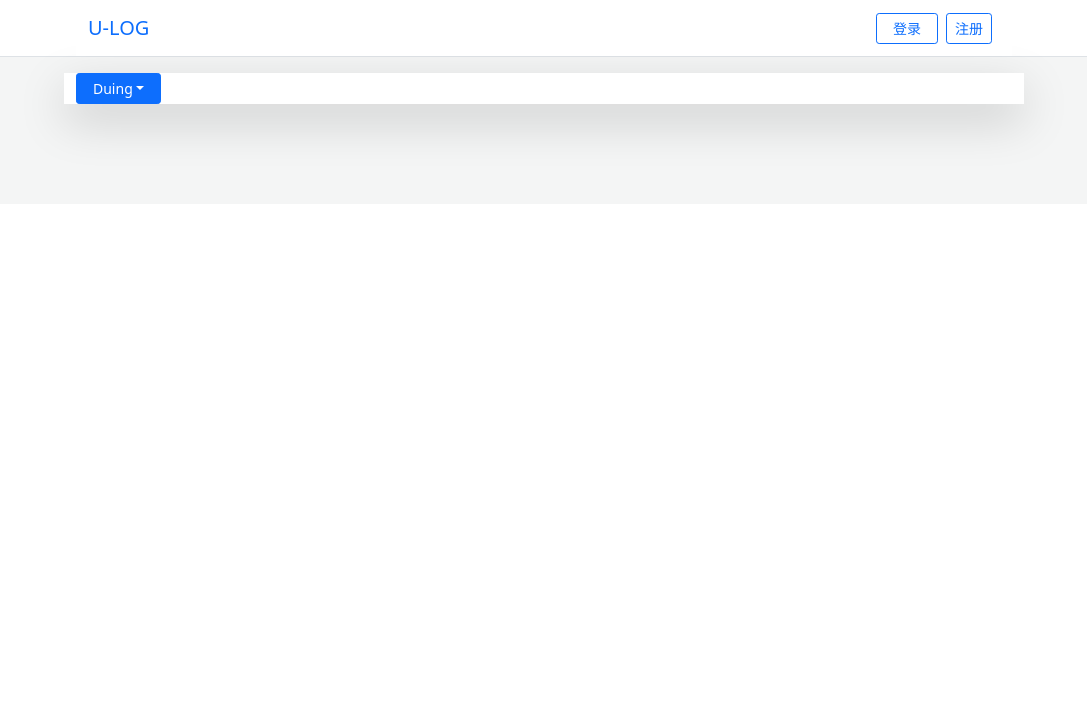
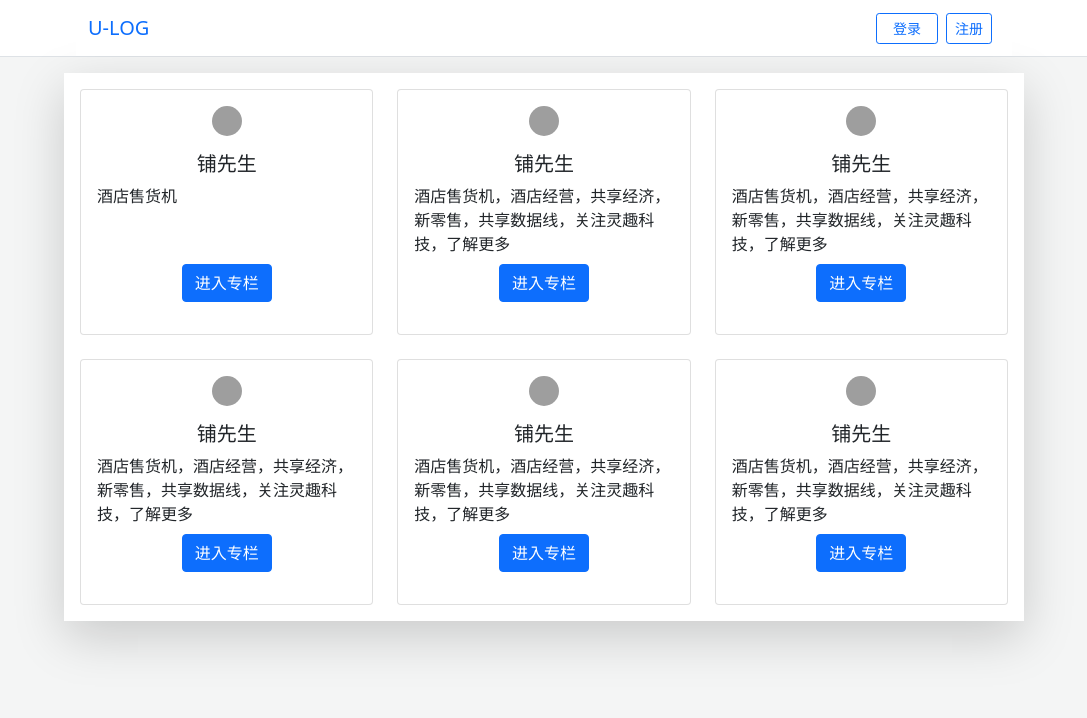
Before and after one commit to cgb-vue3/EasyBooker, a Vue app: page / in a window 1280 px wide. Shown: the top 718 px of the page, without its empty margins (96-1183 px from the left). Built offline with nearby package versions, Linux system fonts and the light colour scheme; grey boxes are pictures that could not be loaded.

Commit message:
ColumnList组件

```diff
--- a/src/App.vue
+++ b/src/App.vue
@@ -2,31 +2,32 @@
 	<div class="bg-white border-bottom">
 		<div class="container w-75">
 			<GlobalHeader msg="Welcome to Your Vue.js + TypeScript App" />
+
 		</div>
 	</div>
 
-	<div class="container bg-white w-75 mt-3 shadow-lg">
-		<drop-down title="Duing">
-			<drop-down-item> 编辑 </drop-down-item>
-			<drop-down-item> 我的专栏 </drop-down-item>
-			<drop-down-item> 退出 </drop-down-item>
-		</drop-down>
+	<div class="container bg-white w-75 mt-3 shadow-lg p-3">
+		<column-list :ColumnList="Columns"></column-list>
 	</div>
 </template>
 
 <script lang="ts">
 import { defineComponent } from 'vue'
 import GlobalHeader from './components/GlobalHeader.vue'
-import DropDown from './components/DropDown.vue'
-import DropDownItem from './components/DropDownItem.vue'
+import ColumnList from './components/ColumnList.vue'
+import {Columns} from './hooks/testData'
 
 export default defineComponent({
 	name: 'App',
 	components: {
 		GlobalHeader,
-		DropDown,
-		DropDownItem,
+		ColumnList
 	},
+	setup() {
+		return {
+			Columns
+		}
+	}
 })
 </script>
 
--- /dev/null
+++ b/src/components/ColumnList.vue
@@ -0,0 +1,87 @@
+<template>
+	<div class="row gy-4">
+        <div class="col-4" v-for="column in Columns" :key="column._id">
+		<div class="card py-3" >
+			<img
+				:src="column.avatar.url"
+				class="card-img-top"
+				:alt="column.avatar.filename"
+			/>
+			<div class="card-body">
+				<h5 class="card-title">{{ column.title }}</h5>
+				<div class="card-text">
+					{{ column.description }}
+				</div>
+				<a href="#" class="btn btn-primary"> 进入专栏</a>
+			</div>
+		</div>
+        </div>
+
+
+	</div>
+
+</template>
+<script lang="ts">
+import { defineComponent, PropType, ref } from 'vue'
+
+type Avatar = {
+	_id: string;
+	url: string;
+	filename: string;
+	extname: string;
+	__v: number;
+	createdAt: string;
+}
+
+export interface ColumnProps {
+	_id: string;
+	title: string;
+	description: string;
+	author: string;
+	featured: boolean;
+	avatar: Avatar;
+	__v?: number;
+	createdAt?: string;
+}
+
+export default defineComponent({
+	props: {
+		ColumnList: {
+			type: Array as PropType<ColumnProps[]>,
+			required: true,
+		},
+	},
+	setup(props) {
+		const Columns = ref(props.ColumnList)
+
+		return {
+			Columns,
+		}
+	},
+})
+</script>
+
+<style lang="scss" scoped>
+.card {
+    display: flex;
+    justify-content: center;
+
+.card-img-top {
+    width: 30px;
+    height: 30px;
+    border-radius: 50%;
+    margin: 0 auto;
+}
+
+.card-body {
+    text-align: center;
+
+    .card-text {
+        text-align: start;
+        overflow: hidden;
+        height: 80px;
+    }
+}
+}
+
+</style>
--- /dev/null
+++ b/src/hooks/testData.ts
@@ -0,0 +1,98 @@
+export const Columns = [{
+    "_id": "5f3e86d62c56ee13bb83096c",
+    "title": "铺先生",
+    "description": "酒店售货机",
+    "author": "5f3e86d62c56ee13bb830961",
+    "featured": true,
+    "avatar": {
+        "_id": "5f3e41a8b7d9c60b68cdd1ec",
+        "url": "http://vue-maker.oss-cn-hangzhou.aliyuncs.com/vue-marker/5f3e41a8b7d9c60b68cdd1ec.jpg",
+        "filename": "7.jpg",
+        "extname": ".jpg",
+        "__v": 0,
+        "createdAt": "2020-08-20T09:26:00.017Z"
+    },
+    "__v": 0,
+    "createdAt": "2020-08-20T14:21:10.711Z"
+}, {
+    "_id": "5f3e86d62c56ee13bb83096c",
+    "title": "铺先生",
+    "description": "酒店售货机，酒店经营，共享经济，新零售，共享数据线，关注灵趣科技，了解更多",
+    "author": "5f3e86d62c56ee13bb830961",
+    "featured": true,
+    "avatar": {
+        "_id": "5f3e41a8b7d9c60b68cdd1ec",
+        "url": "http://vue-maker.oss-cn-hangzhou.aliyuncs.com/vue-marker/5f3e41a8b7d9c60b68cdd1ec.jpg",
+        "filename": "7.jpg",
+        "extname": ".jpg",
+        "__v": 0,
+        "createdAt": "2020-08-20T09:26:00.017Z"
+    },
+    "__v": 0,
+    "createdAt": "2020-08-20T14:21:10.711Z"
+},{
+    "_id": "5f3e86d62c56ee13bb83096c",
+    "title": "铺先生",
+    "description": "酒店售货机，酒店经营，共享经济，新零售，共享数据线，关注灵趣科技，了解更多",
+    "author": "5f3e86d62c56ee13bb830961",
+    "featured": true,
+    "avatar": {
+        "_id": "5f3e41a8b7d9c60b68cdd1ec",
+        "url": "http://vue-maker.oss-cn-hangzhou.aliyuncs.com/vue-marker/5f3e41a8b7d9c60b68cdd1ec.jpg",
+        "filename": "7.jpg",
+        "extname": ".jpg",
+        "__v": 0,
+        "createdAt": "2020-08-20T09:26:00.017Z"
+    },
+    "__v": 0,
+    "createdAt": "2020-08-20T14:21:10.711Z"
+}, {
+    "_id": "5f3e86d62c56ee13bb83096c",
+    "title": "铺先生",
+    "description": "酒店售货机，酒店经营，共享经济，新零售，共享数据线，关注灵趣科技，了解更多",
+    "author": "5f3e86d62c56ee13bb830961",
+    "featured": true,
+    "avatar": {
+        "_id": "5f3e41a8b7d9c60b68cdd1ec",
+        "url": "http://vue-maker.oss-cn-hangzhou.aliyuncs.com/vue-marker/5f3e41a8b7d9c60b68cdd1ec.jpg",
+        "filename": "7.jpg",
+        "extname": ".jpg",
+        "__v": 0,
+        "createdAt": "2020-08-20T09:26:00.017Z"
+    },
+    "__v": 0,
+    "createdAt": "2020-08-20T14:21:10.711Z"
+},
+{
+    "_id": "5f3e86d62c56ee13bb83096c",
+    "title": "铺先生",
+    "description": "酒店售货机，酒店经营，共享经济，新零售，共享数据线，关注灵趣科技，了解更多",
+    "author": "5f3e86d62c56ee13bb830961",
+    "featured": true,
+    "avatar": {
+        "_id": "5f3e41a8b7d9c60b68cdd1ec",
+        "url": "http://vue-maker.oss-cn-hangzhou.aliyuncs.com/vue-marker/5f3e41a8b7d9c60b68cdd1ec.jpg",
+        "filename": "7.jpg",
+        "extname": ".jpg",
+        "__v": 0,
+        "createdAt": "2020-08-20T09:26:00.017Z"
+    },
+    "__v": 0,
+    "createdAt": "2020-08-20T14:21:10.711Z"
+}, {
+    "_id": "5f3e86d62c56ee13bb83096c",
+    "title": "铺先生",
+    "description": "酒店售货机，酒店经营，共享经济，新零售，共享数据线，关注灵趣科技，了解更多",
+    "author": "5f3e86d62c56ee13bb830961",
+    "featured": true,
+    "avatar": {
+        "_id": "5f3e41a8b7d9c60b68cdd1ec",
+        "url": "http://vue-maker.oss-cn-hangzhou.aliyuncs.com/vue-marker/5f3e41a8b7d9c60b68cdd1ec.jpg",
+        "filename": "7.jpg",
+        "extname": ".jpg",
+        "__v": 0,
+        "createdAt": "2020-08-20T09:26:00.017Z"
+    },
+    "__v": 0,
+    "createdAt": "2020-08-20T14:21:10.711Z"
+}]
```
